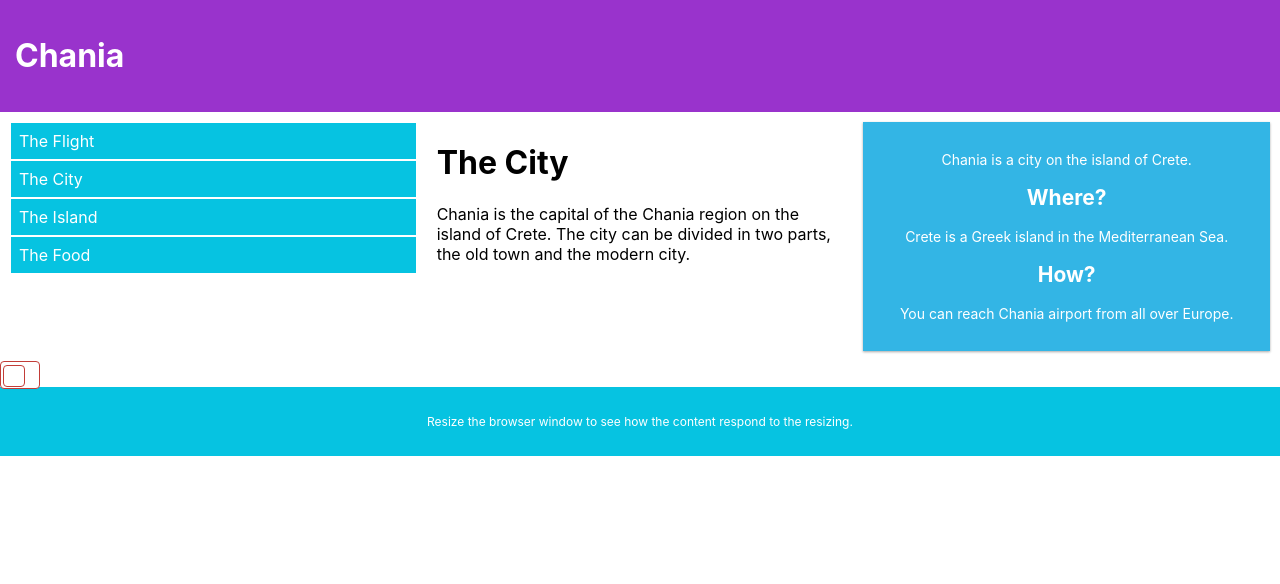
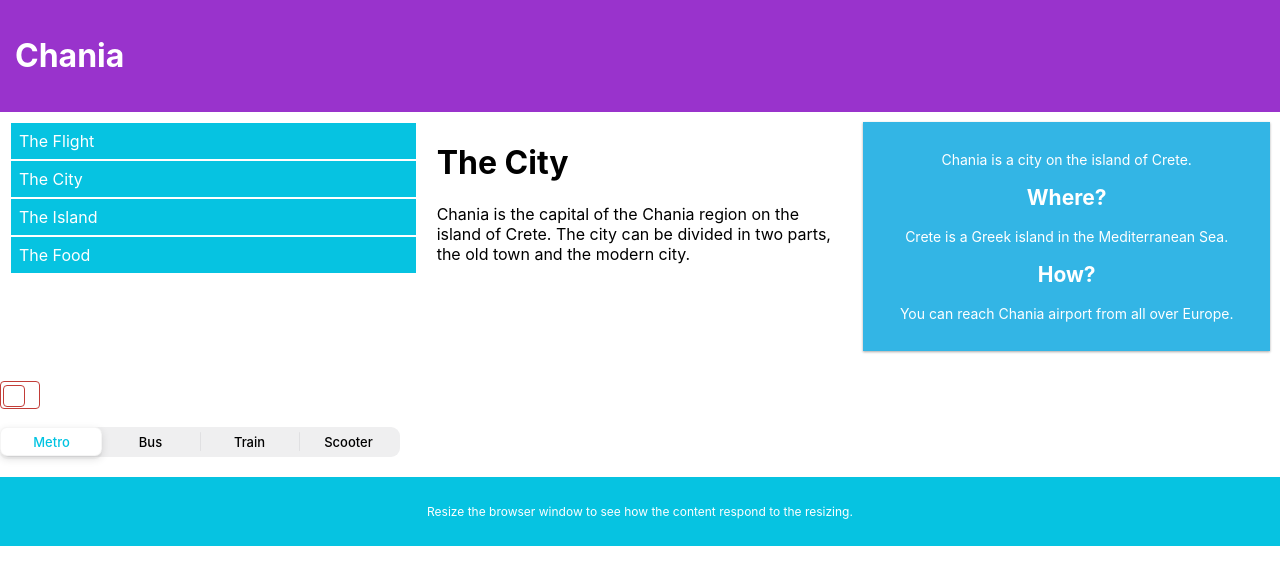
Before and after one commit to rkterungwa16/terk-ui, a React (Create React App) app: page / in a window 1280 px wide. Shown: the top 584 px of the page. Built offline with nearby package versions, Linux system fonts and the light colour scheme.

Commit message:
[feat] implement segment control

```diff
--- a/src/App.css
+++ b/src/App.css
@@ -28,6 +28,14 @@
   color: #61dafb;
 }
 
+.mt-small {
+  margin-top: 20px;
+}
+
+.mb-small {
+  margin-bottom: 20px;
+}
+
 @keyframes App-logo-spin {
   from {
     transform: rotate(0deg);
--- a/src/Grid/Example.js
+++ b/src/Grid/Example.js
@@ -6,6 +6,7 @@ import ListGroup from "../Lists/ListGroup";
 import ListItem from "../Lists/ListItem";
 import Footer from "../Footer/Footer";
 import Switch from "../Switch/Switch";
+import SegmentControl from "../SegmentControl/SegmentControl";
 const Header = styled.div`
   background-color: #9933cc;
   color: #ffffff;
@@ -39,14 +40,20 @@ const Aside = styled.div`
 `;
 
 export const ExampleGrid = () => {
+  const segments = ["Metro", "Bus", "Train", "Scooter"];
   const [isChecked, setCheck] = React.useState(false);
+  const [option, setOption] = React.useState("metro");
   const handleChange = React.useCallback(
     (event) => {
       const target = event.currentTarget;
       const value = target.type === "checkbox" ? target.checked : target.value;
-      // const name = target.name;
-
-      setCheck(value);
+      const name = target.name;
+      if (name === "switch-check") {
+        setCheck(value);
+      }
+      if (segments.map((option) => option.toLowerCase()).includes(name)) {
+        setOption(value);
+      }
     },
     [isChecked]
   );
@@ -84,11 +91,19 @@ export const ExampleGrid = () => {
           </Aside>
         </Col>
       </Row>
-      <Row>
+      <Row className="mt-small mb-small">
         <Switch
           handleChange={handleChange}
           checked={isChecked}
           name="switch-check"
+        />
+      </Row>
+      <Row className="mt-small mb-small">
+        <SegmentControl
+          handleChange={handleChange}
+          names={segments}
+          checked={false}
+          selected={option}
         />
       </Row>
       <Footer>
--- a/src/Grid/Row.js
+++ b/src/Grid/Row.js
@@ -12,8 +12,8 @@ const StyledRow = styled.div.attrs((props) => ({
   }
 `;
 const Row = (props) => {
-  const { className } = props;
-  return <StyledRow className={className}>{props.children}</StyledRow>;
+  const { className, children } = props;
+  return <StyledRow className={className}>{children}</StyledRow>;
 };
 
 Row.defaultProps = {
--- /dev/null
+++ b/src/SegmentControl/Container.js
@@ -0,0 +1,36 @@
+import React from "react";
+import PropTypes from "prop-types";
+import styled from "styled-components";
+import { segmentControlTheme } from "./theme";
+
+const Container = styled.div.attrs((props) => ({
+  width: props.width,
+}))`
+  position: relative;
+  background: #efeff0;
+  border-radius: 9px;
+  background-color: ${(props) =>
+    props.theme.segmentControl.container.backgroundColor};
+  margin: 0;
+  padding: 2px;
+  border: none;
+  outline: none;
+  display: flex;
+  height: 30px;
+  max-width: ${(props) => props.width}px;
+  width: ${(props) => props.width}px;
+  box-sizing: border-box;
+`;
+
+Container.propTypes = {
+  width: PropTypes.number,
+  number: PropTypes.number,
+};
+
+Container.defaultProps = {
+  width: 400,
+  number: 3,
+  theme: segmentControlTheme,
+};
+
+export default Container;
--- /dev/null
+++ b/src/SegmentControl/Input.js
@@ -0,0 +1,42 @@
+import React from "react";
+import PropTypes from "prop-types";
+import styled from "styled-components";
+
+const StyledInput = styled.input`
+  position: absolute;
+  top: 0;
+  left: 0;
+  right: 0;
+  bottom: 0;
+  width: 100%;
+  height: 100%;
+  padding: 0;
+  margin: 0;
+  appearance: none;
+  outline: none;
+  border: none;
+  opacity: 0;
+  z-index: 3;
+`;
+
+const Input = (props) => {
+  return (
+    <StyledInput
+      type="radio"
+      onChange={props.handleChange}
+      checked={props.checked}
+      name={props.name}
+      value={props.name}
+    />
+  );
+};
+
+Input.propTypes = {
+  children: PropTypes.node,
+  handleChange: PropTypes.func,
+  checked: PropTypes.bool,
+  name: PropTypes.string,
+  value: PropTypes.string,
+};
+
+export default Input;
--- /dev/null
+++ b/src/SegmentControl/Labels.js
@@ -0,0 +1,41 @@
+import React from "react";
+import styled from "styled-components";
+
+export const Label = styled.label.attrs((props) => ({
+  name: props.name,
+  selectedName: props.selectedName,
+}))`
+  position: relative;
+  overflow: hidden;
+  display: flex;
+  justify-content: center;
+  align-items: center;
+  text-overflow: ellipsis;
+  cursor: pointer;
+  height: 100%;
+  width: 100%;
+  background: rgba(255, 255, 255, 0);
+  font-weight: 500;
+  color: ${(props) =>
+    props.name.toLowerCase() === props.selectedName.toLowerCase()
+      ? "#00C3E1"
+      : "#000000"};
+  font-size: 13px;
+  z-index: 2;
+`;
+
+export const VeriticalDivider = styled.label`
+  content: "";
+  width: 1px;
+  background: rgba(142, 142, 147, 0.15);
+  position: absolute;
+  top: 14%;
+  bottom: 14%;
+  border-radius: 10px;
+`;
+
+export const Text = styled.span`
+  display: block;
+  position: relative;
+  transition: all 0.2s ease;
+`;
--- /dev/null
+++ b/src/SegmentControl/Option.js
@@ -0,0 +1,11 @@
+import React from "react";
+import styled from "styled-components";
+
+const Option = styled.div`
+  box-shadow: none;
+  position: relative;
+  cursor: pointer;
+  display: flex;
+  flex: 1;
+`;
+export default Option;
--- /dev/null
+++ b/src/SegmentControl/SegmentControl.js
@@ -0,0 +1,53 @@
+import React from "react";
+import PropTypes from "prop-types";
+import Container from "./Container";
+import Selection from "./Selection";
+import Option from "./Option";
+import Input from "./Input";
+import { Label, Text, VeriticalDivider } from "./Labels";
+
+const SegmentControl = (props) => {
+  const selected = props.names
+    .map((name) => name.toLowerCase())
+    .indexOf(props.selected);
+  return (
+    <Container>
+      <Selection
+        in={props.checked}
+        duration={150}
+        selected={selected}
+        number={props.names.length}
+      />
+      {props.names.map((name) => (
+        <Option key={name}>
+          <Input
+            checked={props.checked}
+            handleChange={props.handleChange}
+            name={name.toLowerCase()}
+            value={name.toLowerCase()}
+          />
+          <Label htmlFor={name} name={name} selectedName={props.selected}>
+            <Text>{name}</Text>
+          </Label>
+          <VeriticalDivider />
+        </Option>
+      ))}
+    </Container>
+  );
+};
+
+SegmentControl.propTypes = {
+  names: PropTypes.arrayOf(PropTypes.string),
+  handleChange: PropTypes.func,
+  checked: PropTypes.bool,
+  color: PropTypes.string,
+  value: PropTypes.string,
+  selected: PropTypes.string,
+};
+
+SegmentControl.defaultProps = {
+  color: "#c23d38",
+  checked: false,
+};
+
+export default SegmentControl;
--- /dev/null
+++ b/src/SegmentControl/Selection.js
@@ -0,0 +1,71 @@
+import React from "react";
+import PropTypes from "prop-types";
+import { Transition } from "react-transition-group";
+
+const defaultStyle = {
+  position: "absolute",
+  background: "#ffffff",
+  border: ".5px solid rgb(0 0 0 / 4%)",
+  boxShadow: "0 3px 8px 0 rgba(0,0,0,0.12), 0 3px 1px 0 rgba(0,0,0,0.04)",
+  borderRadius: "7px",
+  zIndex: 2,
+  height: "93%",
+  left: "0px",
+  top: "0px",
+  transition: ".15s ease-out",
+};
+
+const Selection = (props) => {
+  const transitionStyles = {
+    entering: {
+      opacity: 1,
+      transform: `translateX(${
+        (props.selected * props.width) / props.number
+      }px)`,
+    },
+    entered: {
+      opacity: 1,
+      transform: `translateX(${
+        (props.selected * props.width) / props.number
+      }px)`,
+    },
+    exiting: { opacity: 1 },
+    exited: { opacity: 1 },
+  };
+  return (
+    <Transition in={Boolean(props.selected)} timeout={props.duration}>
+      {(state) => {
+        return (
+          <span
+            style={{
+              ...defaultStyle,
+              ...transitionStyles[state],
+              width: `${props.width / props.number}px`,
+            }}
+          >
+            {props.children}
+          </span>
+        );
+      }}
+    </Transition>
+  );
+};
+
+Selection.propTypes = {
+  in: PropTypes.bool,
+  timeout: PropTypes.number,
+  color: PropTypes.string,
+  width: PropTypes.number,
+  number: PropTypes.number,
+  selected: PropTypes.number,
+};
+
+Selection.defaultProps = {
+  in: false,
+  timeout: 150,
+  color: "#c23d38",
+  width: 400,
+  number: 3,
+};
+
+export default Selection;
--- /dev/null
+++ b/src/SegmentControl/theme.js
@@ -0,0 +1,11 @@
+export const segmentControlTheme = {
+  segmentControl: {
+    container: {
+      backgroundColor: "#EFEFF0",
+    },
+    label: {
+      color: "#000000",
+      activeColor: "#06c3e1",
+    },
+  },
+};
--- a/src/Switch/Switch.js
+++ b/src/Switch/Switch.js
@@ -6,6 +6,10 @@ import SwitchSlider from "./SwitchSlider";
 import SwitchSliderWrapper from "./SwitchSliderWrapper";
 
 const Switch = (props) => {
+  const ref = React.useRef(null);
+  React.useEffect(() => {
+    console.log("width", ref.current ? ref.current.offsetWidth : 0);
+  }, [ref.current]);
   return (
     <>
       <SwitchLabel>
@@ -14,7 +18,7 @@ const Switch = (props) => {
           handleChange={props.handleChange}
           name={props.name}
         />
-        <SwitchSliderWrapper color={props.color}>
+        <SwitchSliderWrapper ref={ref} color={props.color}>
           <SwitchSlider in={props.checked} duration={150} />
         </SwitchSliderWrapper>
       </SwitchLabel>
--- a/src/index.jsx
+++ b/src/index.jsx
@@ -5,6 +5,7 @@ import "./index.css";
 // import { Example } from "./Transition/Slide";
 import { ExampleGrid } from "./Grid/Example";
 import * as serviceWorker from "./serviceWorker";
+import "./App.css";
 
 ReactDOM.render(
   <React.StrictMode>
```
